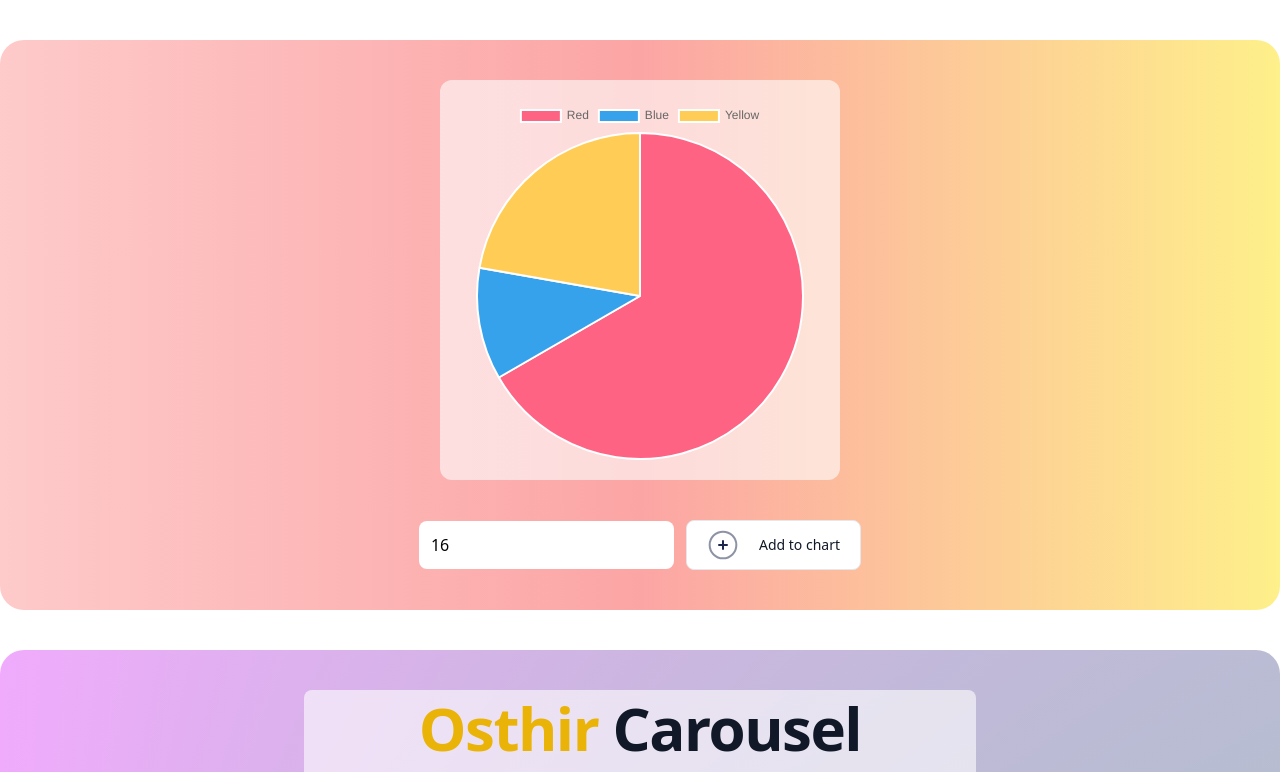
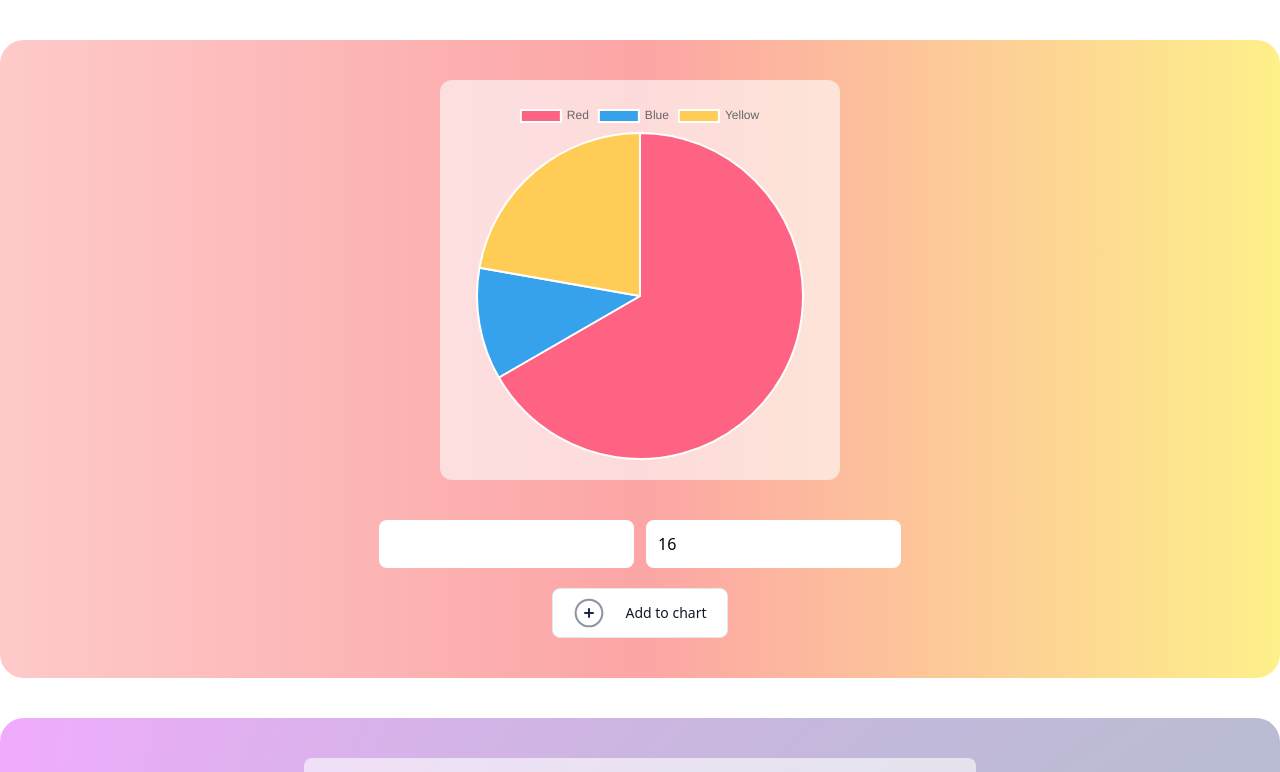
Before and after one commit to arifhossen-dev/OsthirCarouselChart, a Vue app: page / in a window 1280 px wide. Shown: the top 772 px of the page. Built offline with nearby package versions, Linux system fonts and the light colour scheme.

Commit message:
chart updated with dynamic value and colors form users

```diff
--- a/src/components/Chart.vue
+++ b/src/components/Chart.vue
@@ -2,7 +2,9 @@
 import { ref, onMounted, onBeforeUnmount } from 'vue';
 import { dataset, chartData } from '../data/chartData';
 
+const newLabel = ref('')
 const newItem = ref(16)
+let error = ref(false)
 
 let chart = null
 
@@ -17,10 +19,28 @@ onMounted(() => {
   chart = new Chart(ctx, config)
 })
 
+const randColor = () =>  {
+    return "#" + Math.floor(Math.random()*16777215).toString(16).padStart(6, '0').toUpperCase();
+}
+
 function updateChart() {
+  if (!newLabel.value) {
+    error.value = true
+  }
+
+  if (newLabel.value) {
     dataset.push(newItem.value)
+    chartData.labels.push(newLabel.value)
+    chart.data.datasets[0].backgroundColor.push(randColor())
+
     chart.data.datasets[0].data = dataset
     chart.update()
+
+    // resetting
+    newLabel.value = null
+    error.value = false
+  }
+
 }
 
 onBeforeUnmount(() => {
@@ -38,9 +58,14 @@ onBeforeUnmount(() => {
       </div>
 
       <div class="mt-10 flex items-center gap-3">
-        <input type="text" class="rounded-lg border-none outline-none focus:outline-none py-3" v-model="newItem">
+        <input type="text" class="rounded-lg outline-none focus:outline-none py-3"
+          :class="error ? 'border bg-red-400 border-red-600' : 'border-none'" required v-model="newLabel">
+        <input type="number" class="rounded-lg border-none outline-none focus:outline-none py-3" v-model="newItem">
+
+
+      </div>
       <button @click="updateChart()" type="button"
-          class="text-gray-900 bg-white hover:bg-gray-100 border border-gray-200 font-medium rounded-lg text-sm px-5 py-2 text-center inline-flex items-center dark:focus:ring-gray-800 dark:bg-white dark:border-gray-700 dark:text-gray-900 dark:hover:bg-gray-200">
+        class="mt-5 text-gray-900 bg-white hover:bg-gray-100 border border-gray-200 font-medium rounded-lg text-sm px-5 py-2 text-center inline-flex items-center dark:focus:ring-gray-800 dark:bg-white dark:border-gray-700 dark:text-gray-900 dark:hover:bg-gray-200">
         <svg class="w-8 mr-5" viewBox="0 0 24 24" fill="none" xmlns="http://www.w3.org/2000/svg">
           <circle opacity="0.5" cx="12" cy="12" r="10" stroke="#1C274C" stroke-width="1.5" />
           <path d="M15 12L12 12M12 12L9 12M12 12L12 9M12 12L12 15" stroke="#1C274C" stroke-width="1.5"
@@ -48,8 +73,6 @@ onBeforeUnmount(() => {
         </svg>
         Add to chart
       </button>
-
-      </div>
     </div>
   </section>
 </template>
--- a/src/data/chartData.js
+++ b/src/data/chartData.js
@@ -10,8 +10,6 @@ const chartData = {
         "rgb(255, 99, 132)",
         "rgb(54, 162, 235)",
         "rgb(255, 205, 86)",
-        "rgb(43, 105, 86)",
-        "rgb(21, 21, 186)",
       ],
       hoverOffset: 4,
     },
```
Lines whose indentation alone changed are shown as unchanged.
